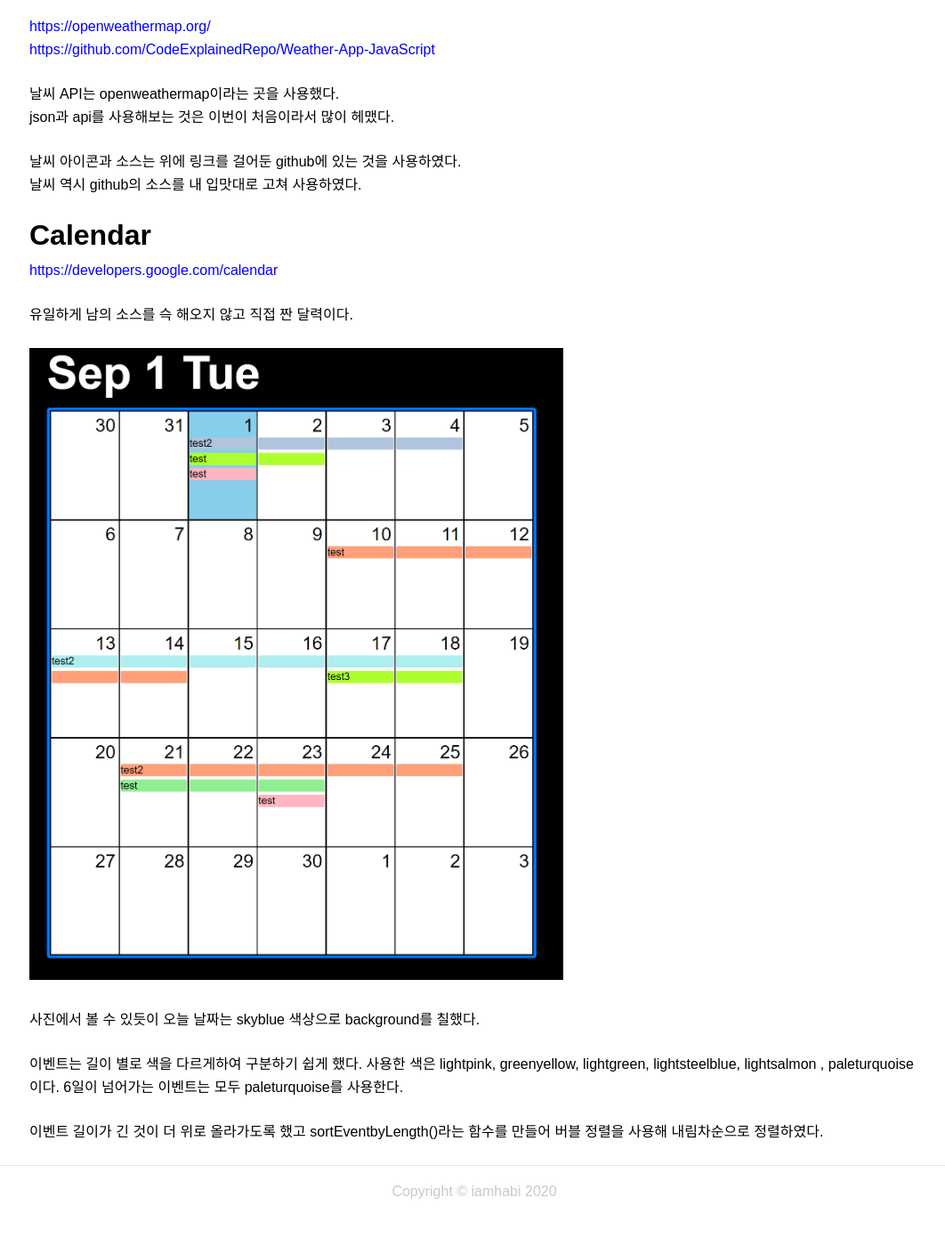
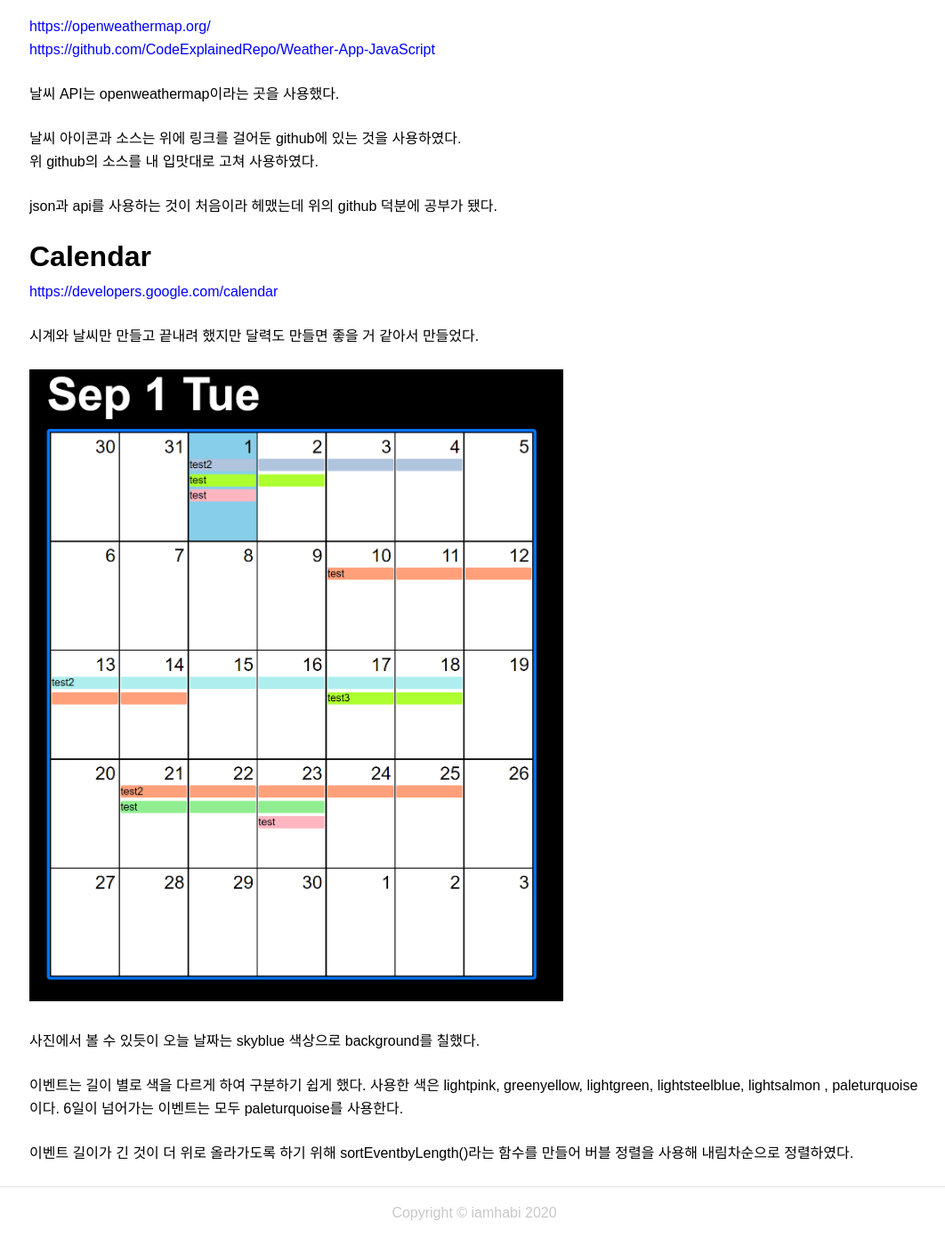
Before and after one commit to iamhabi/iamhabi.github.io, a Jekyll site: the page built from _posts/project/2020-09-07-MaybeBoard.md, in a window 1280 px wide and 1400 px high, scrolled down 973 px. Shown: the whole window at 89% size, without its empty margins (107-1169 px from the left). Built offline with Jekyll 4.4.1, drawn with Linux system fonts in a browser that asks for light colours; before the commit the page ends 2349 px from its top, so only the background shows below that; some of the changed text lies outside the part shown.

Commit message:
MaybeBoard

```diff
--- a/_posts/project/2020-09-07-MaybeBoard.md
+++ b/_posts/project/2020-09-07-MaybeBoard.md
@@ -18,9 +18,9 @@ category: project
 
 <https://www.w3schools.com/graphics/canvas_clock_start.asp>
 
-w3schoools의 소스를 슥 해와서 내 입맛대로 고쳤다.
+w3schoools의 소스를 내 입맛대로 고쳤다.
 
-setInterval() 함수를 사용하면 새로고침 할 때 시계가 늦게 로딩되어서 requestAnimationFrame() 함수를 사용하였다.
+setInterval() 함수를 사용하면 새로 고침 할 때 시계가 늦게 로딩되어서 requestAnimationFrame() 함수를 사용하였다.
 
 ## Weather
 
@@ -28,21 +28,22 @@ setInterval() 함수를 사용하면 새로고침 할 때 시계가 늦게 로
 <https://github.com/CodeExplainedRepo/Weather-App-JavaScript>
 
 날씨 API는 openweathermap이라는 곳을 사용했다.
-json과 api를 사용해보는 것은 이번이 처음이라서 많이 헤맸다.
 
 날씨 아이콘과 소스는 위에 링크를 걸어둔 github에 있는 것을 사용하였다.
-날씨 역시 github의 소스를 내 입맛대로 고쳐 사용하였다.
+위 github의 소스를 내 입맛대로 고쳐 사용하였다.
+
+json과 api를 사용하는 것이 처음이라 헤맸는데 위의 github 덕분에 공부가 됐다.
 
 ## Calendar
 
 <https://developers.google.com/calendar>
 
-유일하게 남의 소스를 슥 해오지 않고 직접 짠 달력이다.
+시계와 날씨만 만들고 끝내려 했지만 달력도 만들면 좋을 거 같아서 만들었다.
 
 ![](/media/MaybeBoard/calendar.png)
 
 사진에서 볼 수 있듯이 오늘 날짜는 skyblue 색상으로 background를 칠했다.
 
-이벤트는 길이 별로 색을 다르게하여 구분하기 쉽게 했다. 사용한 색은 lightpink, greenyellow, lightgreen, lightsteelblue, lightsalmon , paleturquoise이다. 6일이 넘어가는 이벤트는 모두 paleturquoise를 사용한다.
+이벤트는 길이 별로 색을 다르게 하여 구분하기 쉽게 했다. 사용한 색은 lightpink, greenyellow, lightgreen, lightsteelblue, lightsalmon , paleturquoise이다. 6일이 넘어가는 이벤트는 모두 paleturquoise를 사용한다.
 
-이벤트 길이가 긴 것이 더 위로 올라가도록 했고 sortEventbyLength()라는 함수를 만들어 버블 정렬을 사용해 내림차순으로 정렬하였다.
+이벤트 길이가 긴 것이 더 위로 올라가도록 하기 위해 sortEventbyLength()라는 함수를 만들어 버블 정렬을 사용해 내림차순으로 정렬하였다.
```
